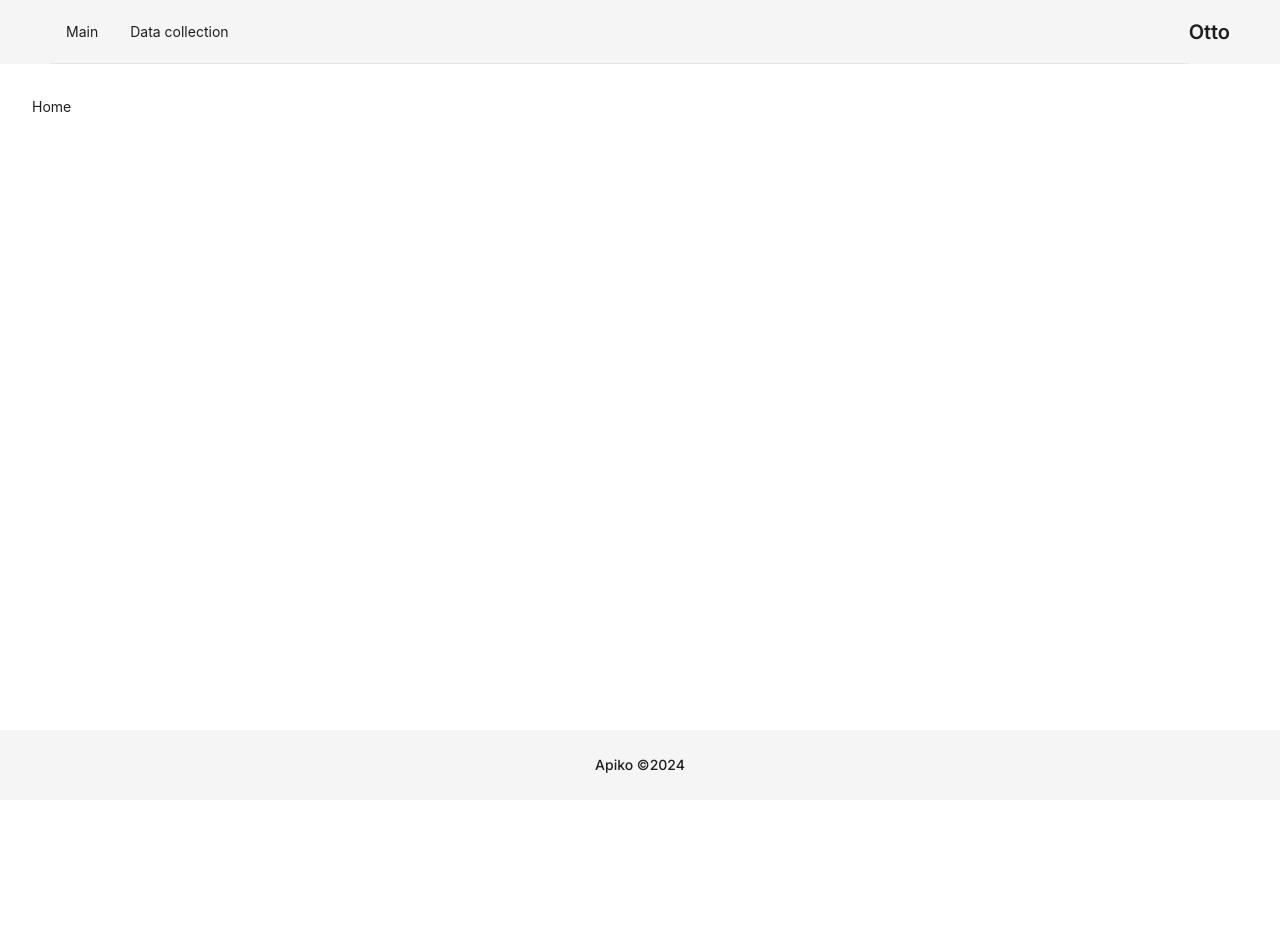
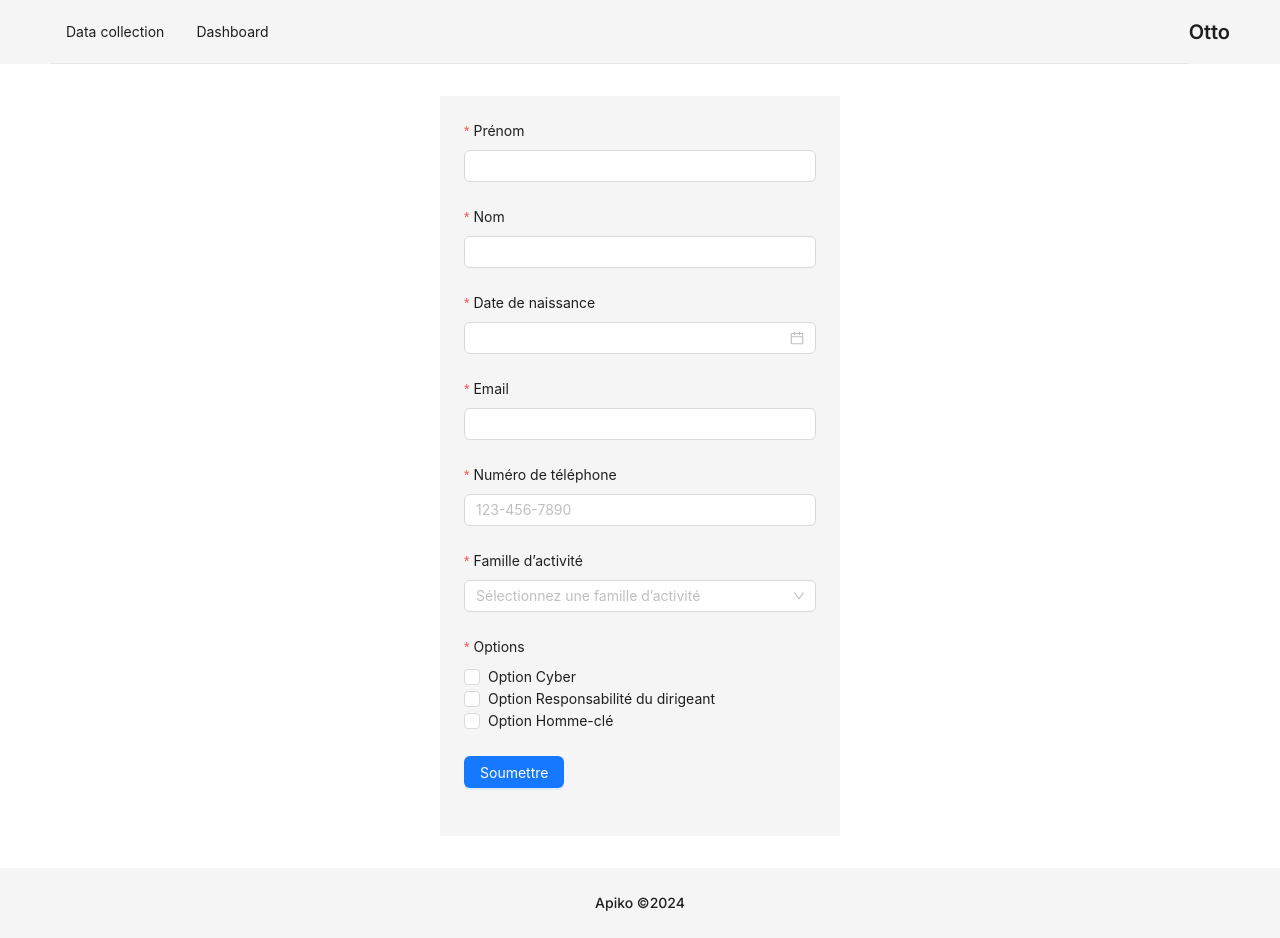
Before and after one commit to pavloliashchynskyi/TheOtto, a React (Vite) app in the folder client/: page / in a window 1280 px wide. Before the commit the page ends 800 px from the top, so only its background shows below. Built offline with nearby package versions, Linux system fonts and the light colour scheme.

Commit message:
refactor routes

```diff
--- a/client/src/components/AppLayout/AppLayout.tsx
+++ b/client/src/components/AppLayout/AppLayout.tsx
@@ -15,8 +15,8 @@ export const AppLayout: React.FC = () => {
 
   const menuItems: ItemType<MenuItemType>[] = useMemo(
     () => [
-      { key: MENU_ITEMS_KEYS.MAIN, label: "Main" },
       { key: MENU_ITEMS_KEYS.COLLECT_DATA, label: "Data collection" },
+      { key: MENU_ITEMS_KEYS.DASHBOARD, label: "Dashboard" },
     ],
     [],
   );
--- a/client/src/components/AppLayout/common.ts
+++ b/client/src/components/AppLayout/common.ts
@@ -1,4 +1,4 @@
 export const MENU_ITEMS_KEYS = {
-  MAIN: "mainPage",
+  DASHBOARD: "dashboardPage",
   COLLECT_DATA: "collectDataPage",
 };
--- /dev/null
+++ b/client/src/components/pages/Dashboard/DashboardPage.tsx
@@ -0,0 +1,3 @@
+export const DashboardPage = () => {
+  return <div>Home</div>;
+};
--- a/client/src/components/pages/Main/MainPage.tsx
+++ /dev/null
@@ -1,3 +0,0 @@
-export const MainPage = () => {
-  return <div>Home</div>;
-};
--- a/client/src/routes/Router.tsx
+++ b/client/src/routes/Router.tsx
@@ -3,7 +3,7 @@ import { RouteObject, useRoutes } from "react-router-dom";
 
 import { AppLayout } from "../components/AppLayout/AppLayout";
 import { CollectDataPage } from "../components/pages/CollectData/CollectDataPage";
-import { MainPage } from "../components/pages/Main/MainPage";
+import { DashboardPage } from "../components/pages/Dashboard/DashboardPage";
 import { routesList } from "./routesList";
 
 const routesConfig: RouteObject[] = [
@@ -11,8 +11,8 @@ const routesConfig: RouteObject[] = [
     path: "/",
     element: <AppLayout />,
     children: [
-      { path: routesList.root.main, element: <MainPage /> },
-      { path: routesList.collectData.main, element: <CollectDataPage /> },
+      { path: routesList.root.main, element: <CollectDataPage /> },
+      { path: routesList.dashboard.main, element: <DashboardPage /> },
     ],
   },
 ];
--- a/client/src/routes/common.ts
+++ b/client/src/routes/common.ts
@@ -1,4 +1,4 @@
 export const MENU_ROUTES = {
   root: "/",
-  collectDataPage: "/collect-data",
+  dashboardPage: "/dashboard",
 } as any;
--- a/client/src/routes/routesList.ts
+++ b/client/src/routes/routesList.ts
@@ -2,7 +2,7 @@ export const routesList = Object.freeze({
   root: {
     main: "/",
   },
-  collectData: {
-    main: "/collect-data",
+  dashboard: {
+    main: "/dashboard",
   },
 });
```
